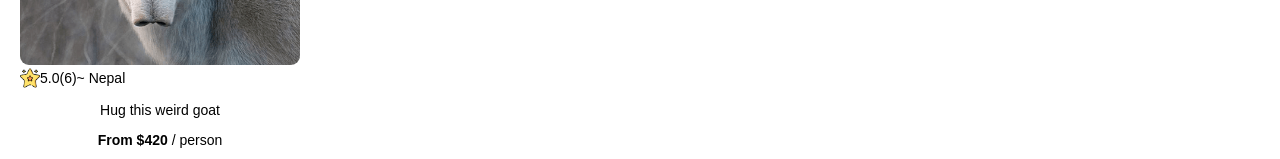
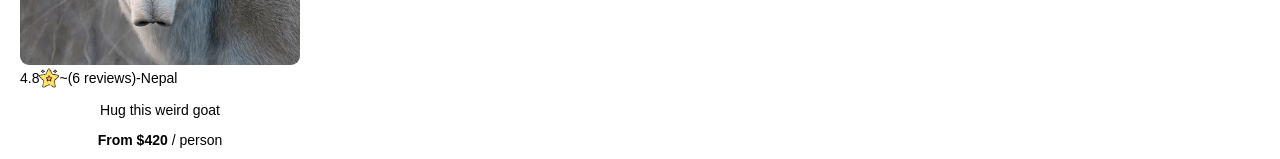
Before and after one commit to sdavidkong/airbnbclone, a React (Create React App) app: page / in a window 1280 px wide. Shown: the part 1318-1477 px from the top of the page. Built offline with nearby package versions, Linux system fonts and the light colour scheme.

Commit message:
card props

```diff
--- a/src/App.js
+++ b/src/App.js
@@ -4,6 +4,7 @@ import './App.css';
 import Navbar from './components/Navbar';
 import Hero from './components/Hero';
 import Card from './components/Card';
+import weirdgoat from "./components/weirdgoat.png"
 
 function App() {
   return (
@@ -11,7 +12,14 @@ function App() {
       <body>
      <Navbar />
      <Hero />
-     <Card />
+     <Card
+      img={weirdgoat}
+      rating={4.8}
+      reviewCount="~(6 reviews) "
+      title="Hug this weird goat"
+      country="Nepal"
+      price = {420}
+     />
 
      </body>
     </div>
--- a/src/components/Card.js
+++ b/src/components/Card.js
@@ -2,18 +2,20 @@ import React from "react"
 import weirdgoat from "./weirdgoat.png"
 import star from "./star.png"
 
-export default function Card() {
+export default function Card(props) {
+    console.log(props)
     return (
         <div className="card">
-            <img src={weirdgoat} className="card-img"></img>
+            <img src={props.img} className="card-img"></img>
             <div className="cardstats">
+                <span>{props.rating}</span>
                 <img src={star} className="star" />
-                <span>5.0</span>
-                <span>(6)</span>
-                <span> ~  Nepal </span>
+                <span>{props.reviewCount}</span>
+                <span> -
+                {props.country}</span>
                 </div>
-                <p>Hug this weird goat </p>
-                <p><span className="bold">From $420 </span>/ person</p>
+                <p>{props.title}</p>
+                <p><span className="bold">From ${props.price} </span>/ person</p>
 
 
         </div>
```
